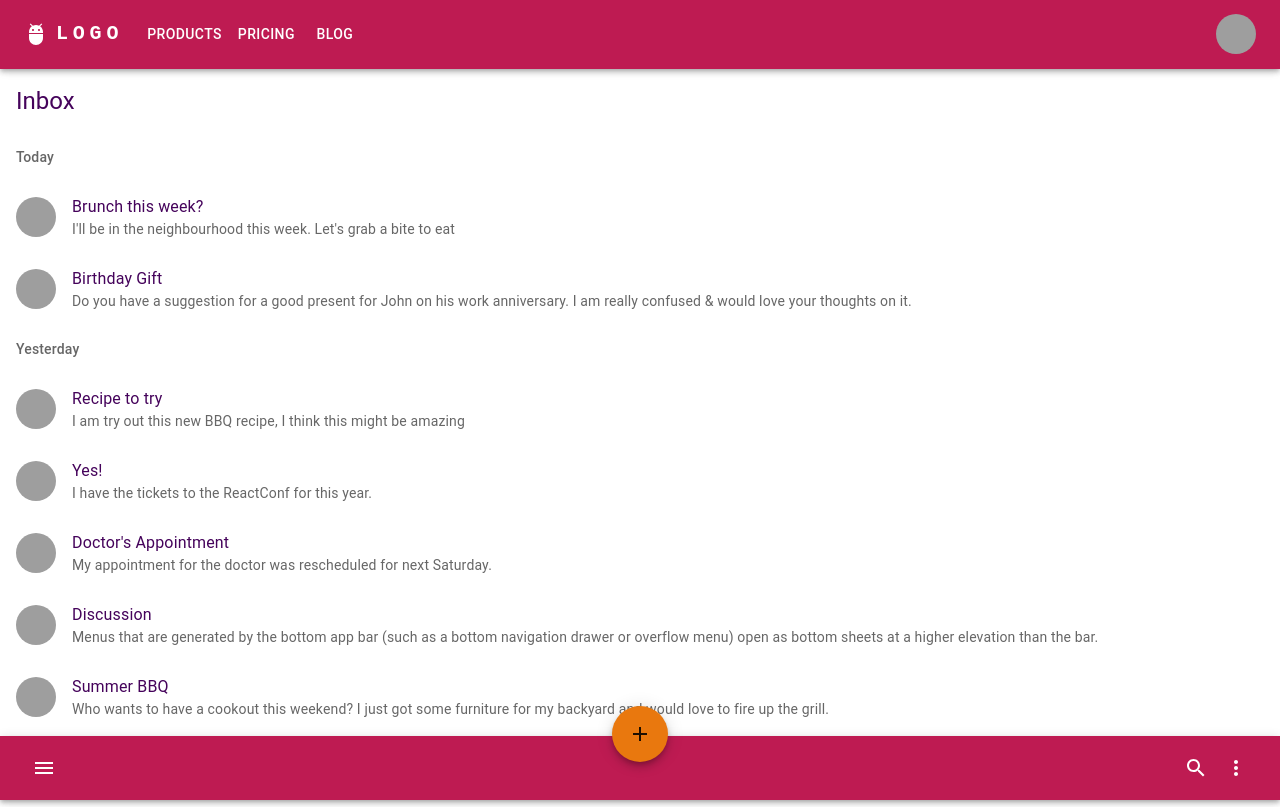
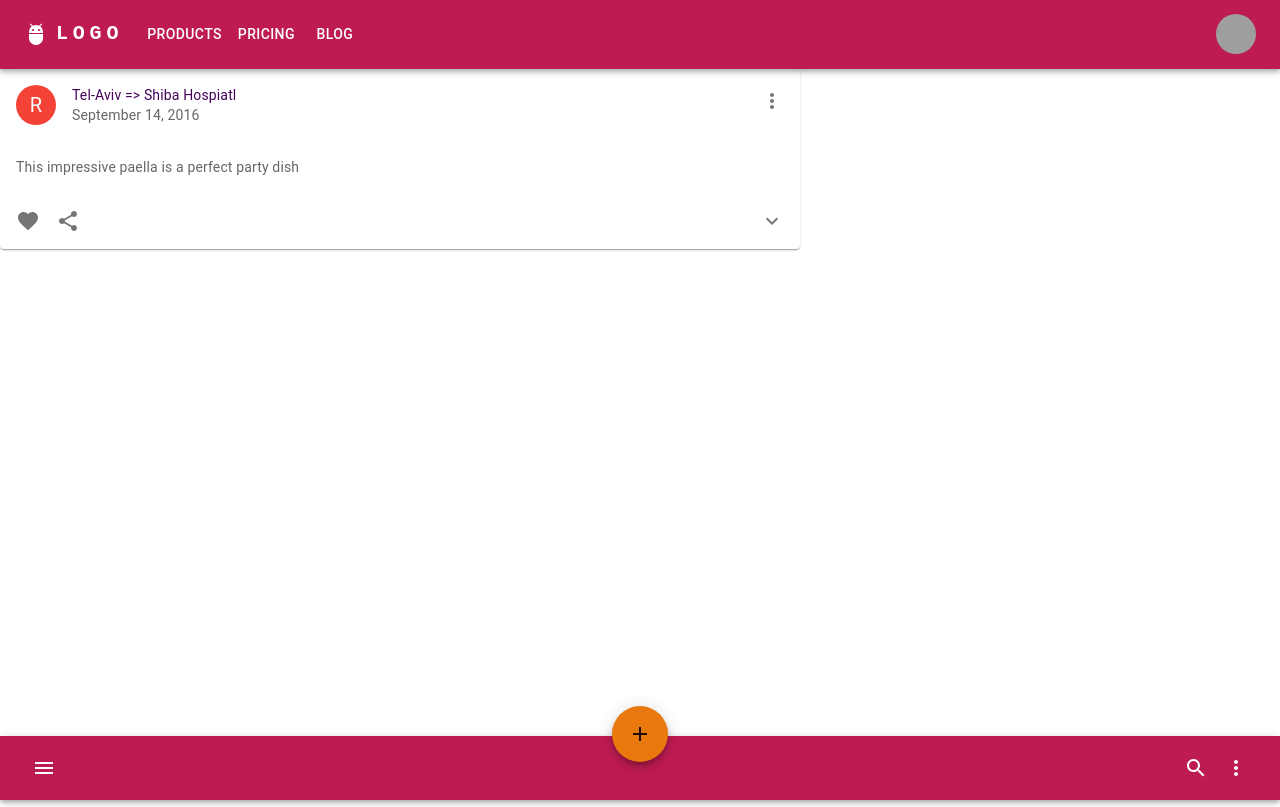
Before and after one commit to dhasdiel/DriveToGood_Frontend, a React (Create React App) app: page / in a window 1280 px wide. Built offline with nearby package versions, Linux system fonts and the light colour scheme; grey boxes are pictures that could not be loaded.

Commit message:
Add Rides and RideItem(catd)

```diff
--- a/src/App.js
+++ b/src/App.js
@@ -6,12 +6,14 @@
 
 import BottomAppBar from "./components/BottomAppBar";
 import UpAppBar from "./components/UpAppBar";
+import Rides from "./components/Rides/Rides";
 
 function App() {
   return (
     <>
       <ThemeProvider theme={theme}>
         <UpAppBar />
+        <Rides />
         <BottomAppBar />
       </ThemeProvider>
     </>
--- a/src/components/BottomAppBar.js
+++ b/src/components/BottomAppBar.js
@@ -19,58 +19,6 @@
 import SearchIcon from "@mui/icons-material/Search";
 import MoreIcon from "@mui/icons-material/MoreVert";
 
-const messages = [
-  {
-    id: 1,
-    primary: "Brunch this week?",
-    secondary:
-      "I'll be in the neighbourhood this week. Let's grab a bite to eat",
-    person: "/static/images/avatar/5.jpg",
-  },
-  {
-    id: 2,
-    primary: "Birthday Gift",
-    secondary: `Do you have a suggestion for a good present for John on his work
-      anniversary. I am really confused & would love your thoughts on it.`,
-    person: "/static/images/avatar/1.jpg",
-  },
-  {
-    id: 3,
-    primary: "Recipe to try",
-    secondary:
-      "I am try out this new BBQ recipe, I think this might be amazing",
-    person: "/static/images/avatar/2.jpg",
-  },
-  {
-    id: 4,
-    primary: "Yes!",
-    secondary: "I have the tickets to the ReactConf for this year.",
-    person: "/static/images/avatar/3.jpg",
-  },
-  {
-    id: 5,
-    primary: "Doctor's Appointment",
-    secondary:
-      "My appointment for the doctor was rescheduled for next Saturday.",
-    person: "/static/images/avatar/4.jpg",
-  },
-  {
-    id: 6,
-    primary: "Discussion",
-    secondary: `Menus that are generated by the bottom app bar (such as a bottom
-      navigation drawer or overflow menu) open as bottom sheets at a higher elevation
-      than the bar.`,
-    person: "/static/images/avatar/5.jpg",
-  },
-  {
-    id: 7,
-    primary: "Summer BBQ",
-    secondary: `Who wants to have a cookout this weekend? I just got some furniture
-      for my backyard and would love to fire up the grill.`,
-    person: "/static/images/avatar/1.jpg",
-  },
-];
-
 const StyledFab = styled(Fab)({
   position: "absolute",
   zIndex: 1,
@@ -84,7 +32,7 @@
   return (
     <React.Fragment>
       <CssBaseline />
-      <Paper square sx={{ pb: "50px" }}>
+      {/* <Paper square sx={{ pb: "50px" }}>
         <Typography
           variant="h5"
           gutterBottom
@@ -117,7 +65,7 @@
             </React.Fragment>
           ))}
         </List>
-      </Paper>
+      </Paper> */}
       <AppBar position="fixed" color="primary" sx={{ top: "auto", bottom: 0 }}>
         <Toolbar>
           <IconButton color="inherit" aria-label="open drawer">
--- a/src/components/rides/RideItem.js
+++ b/src/components/rides/RideItem.js
@@ -1,3 +1,122 @@
-const RideItem = (props) => {};
+import * as React from "react";
+import { styled } from "@mui/material/styles";
+import Card from "@mui/material/Card";
+import CardHeader from "@mui/material/CardHeader";
+import CardMedia from "@mui/material/CardMedia";
+import CardContent from "@mui/material/CardContent";
+import CardActions from "@mui/material/CardActions";
+import Collapse from "@mui/material/Collapse";
+import Avatar from "@mui/material/Avatar";
+import IconButton from "@mui/material/IconButton";
+import Typography from "@mui/material/Typography";
+import { red } from "@mui/material/colors";
+import FavoriteIcon from "@mui/icons-material/Favorite";
+import ShareIcon from "@mui/icons-material/Share";
+import ExpandMoreIcon from "@mui/icons-material/ExpandMore";
+import MoreVertIcon from "@mui/icons-material/MoreVert";
 
-export default RideItem;
+const DUNB_RIDES = [
+  {
+    id: 1,
+    from: "Tel-Aviv",
+    to: "Shiba Hospiatl",
+    title: "I'll be in the neighbourhood this week. Let's grab a bite to eat",
+    person: "/static/images/avatar/5.jpg",
+  },
+];
+
+const ExpandMore = styled((props) => {
+  const { expand, ...other } = props;
+  return <IconButton {...other} />;
+})(({ theme, expand }) => ({
+  transform: !expand ? "rotate(0deg)" : "rotate(180deg)",
+  marginLeft: "auto",
+  transition: theme.transitions.create("transform", {
+    duration: theme.transitions.duration.shortest,
+  }),
+}));
+
+export default function RideItem() {
+  const [expanded, setExpanded] = React.useState(false);
+
+  const handleExpandClick = () => {
+    setExpanded(!expanded);
+  };
+
+  return (
+    <Card sx={{ maxWidth: 800 }}>
+      <CardHeader
+        avatar={
+          <Avatar sx={{ bgcolor: red[500] }} aria-label="recipe">
+            R
+          </Avatar>
+        }
+        action={
+          <IconButton aria-label="settings">
+            <MoreVertIcon />
+          </IconButton>
+        }
+        title="Tel-Aviv => Shiba Hospiatl"
+        subheader="September 14, 2016"
+      />
+      {/* <CardMedia
+        component="img"
+        height="194"
+        image="/static/images/cards/paella.jpg"
+        alt="Paella dish"
+      /> */}
+      <CardContent>
+        <Typography variant="body2" color="text.secondary">
+          This impressive paella is a perfect party dish
+        </Typography>
+      </CardContent>
+      <CardActions disableSpacing>
+        <IconButton aria-label="add to favorites">
+          <FavoriteIcon />
+        </IconButton>
+        <IconButton aria-label="share">
+          <ShareIcon />
+        </IconButton>
+        <ExpandMore
+          expand={expanded}
+          onClick={handleExpandClick}
+          aria-expanded={expanded}
+          aria-label="show more"
+        >
+          <ExpandMoreIcon />
+        </ExpandMore>
+      </CardActions>
+      <Collapse in={expanded} timeout="auto" unmountOnExit>
+        <CardContent>
+          <Typography paragraph>Method:</Typography>
+          <Typography paragraph>
+            Heat 1/2 cup of the broth in a pot until simmering, add saffron and
+            set aside for 10 minutes.
+          </Typography>
+          <Typography paragraph>
+            Heat oil in a (14- to 16-inch) paella pan or a large, deep skillet
+            over medium-high heat. Add chicken, shrimp and chorizo, and cook,
+            stirring occasionally until lightly browned, 6 to 8 minutes.
+            Transfer shrimp to a large plate and set aside, leaving chicken and
+            chorizo in the pan. Add pimentón, bay leaves, garlic, tomatoes,
+            onion, salt and pepper, and cook, stirring often until thickened and
+            fragrant, about 10 minutes. Add saffron broth and remaining 4 1/2
+            cups chicken broth; bring to a boil.
+          </Typography>
+          <Typography paragraph>
+            Add rice and stir very gently to distribute. Top with artichokes and
+            peppers, and cook without stirring, until most of the liquid is
+            absorbed, 15 to 18 minutes. Reduce heat to medium-low, add reserved
+            shrimp and mussels, tucking them down into the rice, and cook again
+            without stirring, until mussels have opened and rice is just tender,
+            5 to 7 minutes more. (Discard any mussels that don&apos;t open.)
+          </Typography>
+          <Typography>
+            Set aside off of the heat to let rest for 10 minutes, and then
+            serve.
+          </Typography>
+        </CardContent>
+      </Collapse>
+    </Card>
+  );
+}
--- a/src/components/rides/Rides.js
+++ b/src/components/rides/Rides.js
@@ -1,3 +1,15 @@
-const Rides = (props) => {};
+import React from "react";
+import Grid from "@mui/material/Grid";
+import RideItem from "./RideItem";
+
+const Rides = (props) => {
+  return (
+    <Grid container>
+      <Grid item xs={12}>
+        <RideItem />
+      </Grid>
+    </Grid>
+  );
+};
 
 export default Rides;
```
